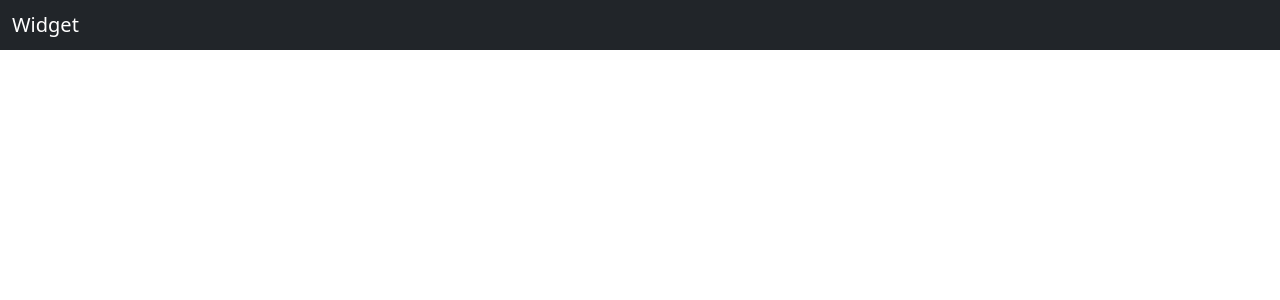
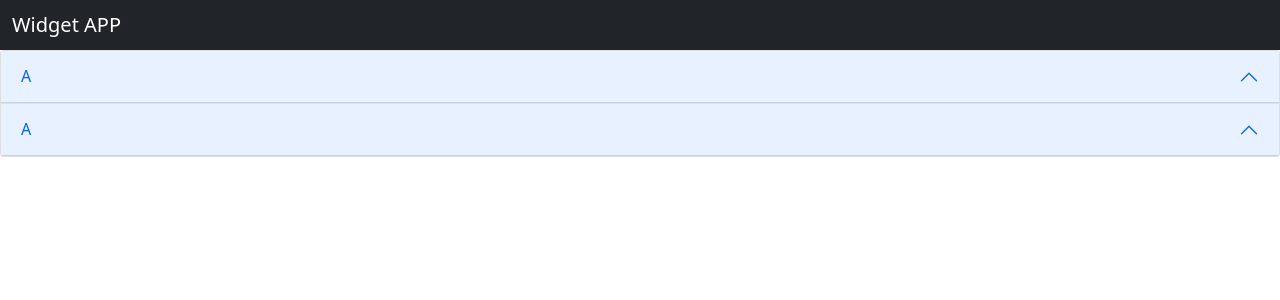
Before and after one commit to Suddhaswatta/learn-react-widget, a React (Create React App) app: page / in a window 1280 px wide. Shown: the top 300 px of the page. Built offline with nearby package versions, Linux system fonts and the light colour scheme.

Commit message:
Active Accordion

```diff
--- a/src/components/App.js
+++ b/src/components/App.js
@@ -1,9 +1,14 @@
+import React from "react";
+import AccordionList from "./accordion/AccordionList";
 import Header from "./header/Header";
 
-const App = ()=>{
-return (
-    <Header/>
-)
-}
+const App = () => {
+  return (
+    <React.Fragment>
+      <Header />
+      <AccordionList />
+    </React.Fragment>
+  );
+};
 
 export default App;
--- /dev/null
+++ b/src/components/accordion/AccordionItem.js
@@ -0,0 +1,26 @@
+import React from "react";
+
+const AccordionItem = ({ item ,index,currentIndex,show}) => {
+
+  const onTitleClick = idx => {
+     currentIndex(idx);
+  }
+
+  return (
+    <React.Fragment key={index}>
+      <div className="accordion-item">
+        <h2 className="accordion-header" id={`heading${index}`}>
+          <button className="accordion-button" type="button" onClick={()=>onTitleClick(index)}>
+            {item.title}
+          </button>
+        </h2>
+        <div id="collapseOne" className={`accordion-collapse collapse ${show}`}>
+          <div className="accordion-body">
+            {item.content}
+          </div>
+        </div>
+      </div>
+    </React.Fragment>
+  );
+};
+export default AccordionItem;
--- /dev/null
+++ b/src/components/accordion/AccordionList.js
@@ -0,0 +1,40 @@
+import { useState } from "react";
+import AccordionItem from "./AccordionItem";
+
+const AccordionList = () => {
+  const items = [
+    {
+      title: "A",
+      content: "B",
+    },
+    {
+      title: "A",
+      content: "B",
+    },
+  ];
+
+  const [show, setShow] = useState(null);
+
+  const currentIndex = (index) => {
+    console.log(`Current Index ${index}`);
+    setShow(index);
+  };
+
+  const accordions = items.map((item, idx) => {
+    const active = show===idx?"show":"";
+    console.log(idx,show,active);
+    return (
+      <AccordionItem
+        item={item}
+        key={idx}
+        index={idx}
+        currentIndex={currentIndex}
+        show={active}
+      />
+    );
+  });
+
+  return accordions;
+};
+
+export default AccordionList;
--- a/src/components/header/Header.js
+++ b/src/components/header/Header.js
@@ -3,7 +3,7 @@ const Header = ()=>{
     return (
         <nav className="navbar navbar-dark bg-dark">
             <div className="container-fluid">
-                <span className="navbar-brand mb-0 h1">Widget</span>
+                <span className="navbar-brand mb-0 h1">Widget APP</span>
             </div>
         </nav>
     )
```
